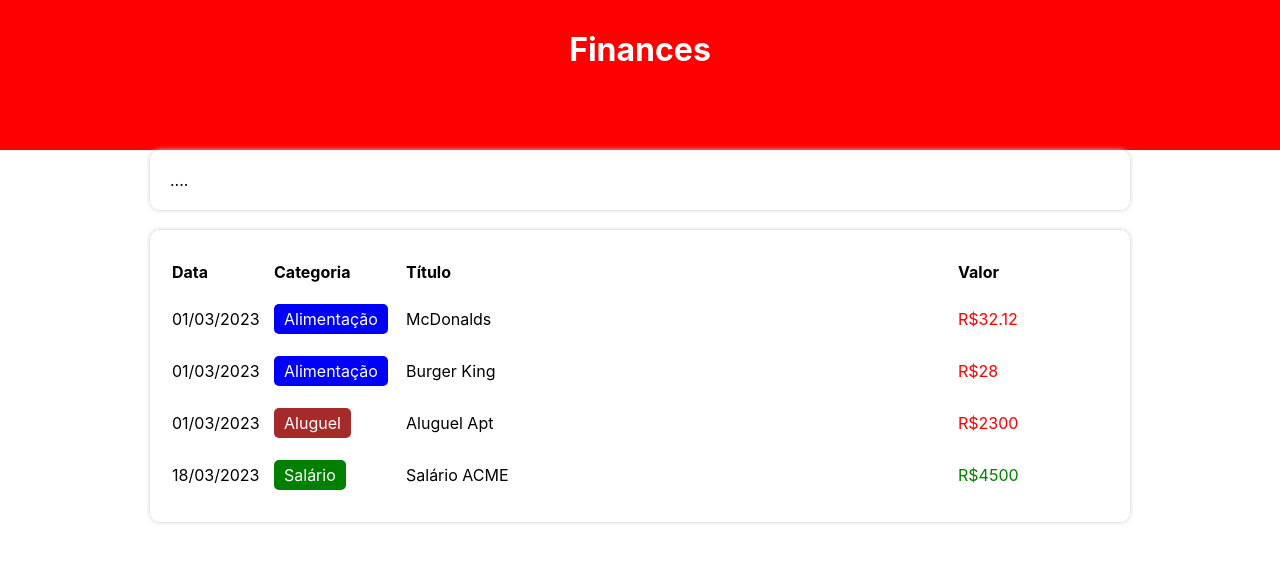
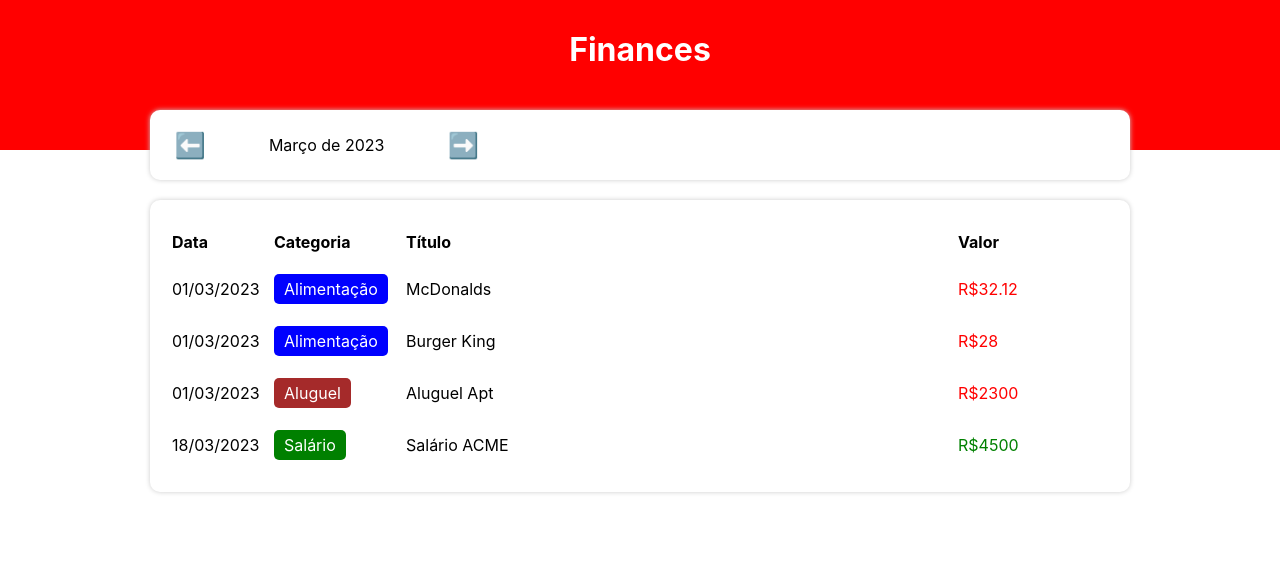
Before and after one commit to TiagoBarbosa88/Expense-tracker, a React (Create React App) app: page / in a window 1280 px wide. Shown: the top 562 px of the page. Built offline with nearby package versions, Linux system fonts and the light colour scheme.

Commit message:
created currentMonth

```diff
--- a/src/App.tsx
+++ b/src/App.tsx
@@ -19,6 +19,11 @@
     setFilteredList( filterListByMonth(list, currentMonth) );
   }, [list, currentMonth]);
 
+	const handleMonthChange = (newMonth: string) => {
+		setCurrentMonth(newMonth);
+
+	}
+
 	return (
 		<C.Container>
 			<C.Header>
@@ -26,7 +31,10 @@
 			</C.Header>
 			<C.Body>
 				{/* Área de informações */}
-				<InfoArea />
+				<InfoArea
+				currentMonth={currentMonth}
+				onMonthChange={handleMonthChange}
+				/>
 
 				{/* Área de inserção */}
 
--- a/src/components/infoArea/index.tsx
+++ b/src/components/infoArea/index.tsx
@@ -1,11 +1,35 @@
 import React from "react";
 import * as C from "./styles";
+import { formatCurrentMonth } from "../../helpers/dateFilter";
 
+type Props = {
+	currentMonth: string;
+	onMonthChange: (newMonth: string) => void;
+};
 
-export const InfoArea = () => {
-  return (
-    <C.Container>
-      ....
-    </C.Container>
-  )
-}
+export const InfoArea = ({ currentMonth, onMonthChange }: Props) => {
+	const handlePrevMonth = () => {
+		let [year, month] = currentMonth.split("-");
+		let currentDate = new Date(parseInt(year), parseInt(month) - 1, 1);
+		currentDate.setMonth(currentDate.getMonth() - 1);
+		onMonthChange(`${currentDate.getFullYear()}-${currentDate.getMonth() + 1}`);
+	};
+
+	const handleNextMonth = () => {
+    let [year, month] = currentMonth.split("-");
+		let currentDate = new Date(parseInt(year), parseInt(month) - 1, 1);
+		currentDate.setMonth(currentDate.getMonth() + 1);
+		onMonthChange(`${currentDate.getFullYear()}-${currentDate.getMonth() + 1}`);
+  };
+
+	return (
+		<C.Container>
+			<C.MonthArea>
+				<C.MonthArrow onClick={handlePrevMonth}>⬅️</C.MonthArrow>
+				<C.MonthTitle>{formatCurrentMonth(currentMonth)}</C.MonthTitle>
+				<C.MonthArrow onClick={handleNextMonth}>➡️</C.MonthArrow>
+			</C.MonthArea>
+			<C.ResumeArea></C.ResumeArea>
+		</C.Container>
+	);
+};
--- a/src/components/infoArea/styles.ts
+++ b/src/components/infoArea/styles.ts
@@ -6,6 +6,33 @@
 background-color: #fff;
 box-shadow: 0px 0px 5px #ccc;
 border-radius: 10px;
-padding: 20px
+padding: 20px;
+margin-top: -40px;
+display: flex;
+align-items: center;
 
 `;
+
+export const MonthArea = styled.div`
+flex: 1;
+display: flex;
+align-items: center;
+`;
+
+
+export const MonthArrow = styled.div`
+width: 40px;
+text-align: center;
+font-size: 25px;
+cursor: pointer;
+`;
+
+export const MonthTitle = styled.div`
+flex: 1;
+text-align: center;
+`;
+
+export const ResumeArea = styled.div`
+flex: 2;
+display: flex;
+`;
--- a/src/data/items.ts
+++ b/src/data/items.ts
@@ -5,4 +5,5 @@
     { date: new Date(2023, 3, 1), category: 'food', title: 'Burger King', value: 28 },
     { date: new Date(2023, 3, 1), category: 'rent', title: 'Aluguel Apt', value: 2300 },
     { date: new Date(2023, 3, 18), category: 'salary', title: 'Salário ACME', value: 4500 },
+    { date: new Date(2023, 4, 18), category: 'salary', title: 'Salário ACME', value: 4500 },
 ];
--- a/src/helpers/dateFilter.ts
+++ b/src/helpers/dateFilter.ts
@@ -33,3 +33,9 @@
 }
 
 const addZeroToDate = (n: number): string => n < 10 ? `0${n}` : `${n}`;
+
+export const formatCurrentMonth = (currentMonth: string): string => {
+  let[year, month] = currentMonth.split('-');
+  let months= ['Janeiro', 'Fevereiro', 'Março', 'Abril', 'Maio', 'Junho', 'Julho', 'Agosto', 'Setembro', 'Outubro', 'Novembro', 'Dezembro'];
+  return`${months[parseInt(month)-1]} de ${year} `
+}
```
